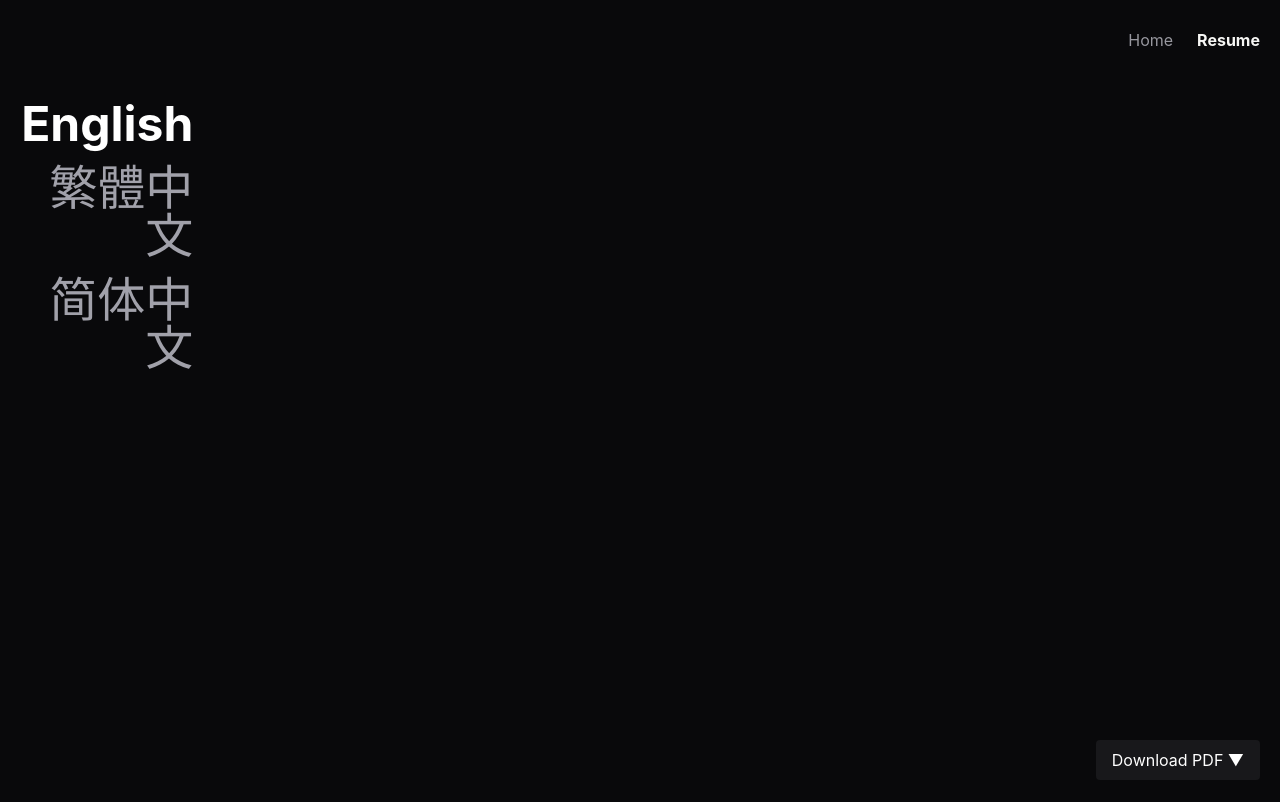
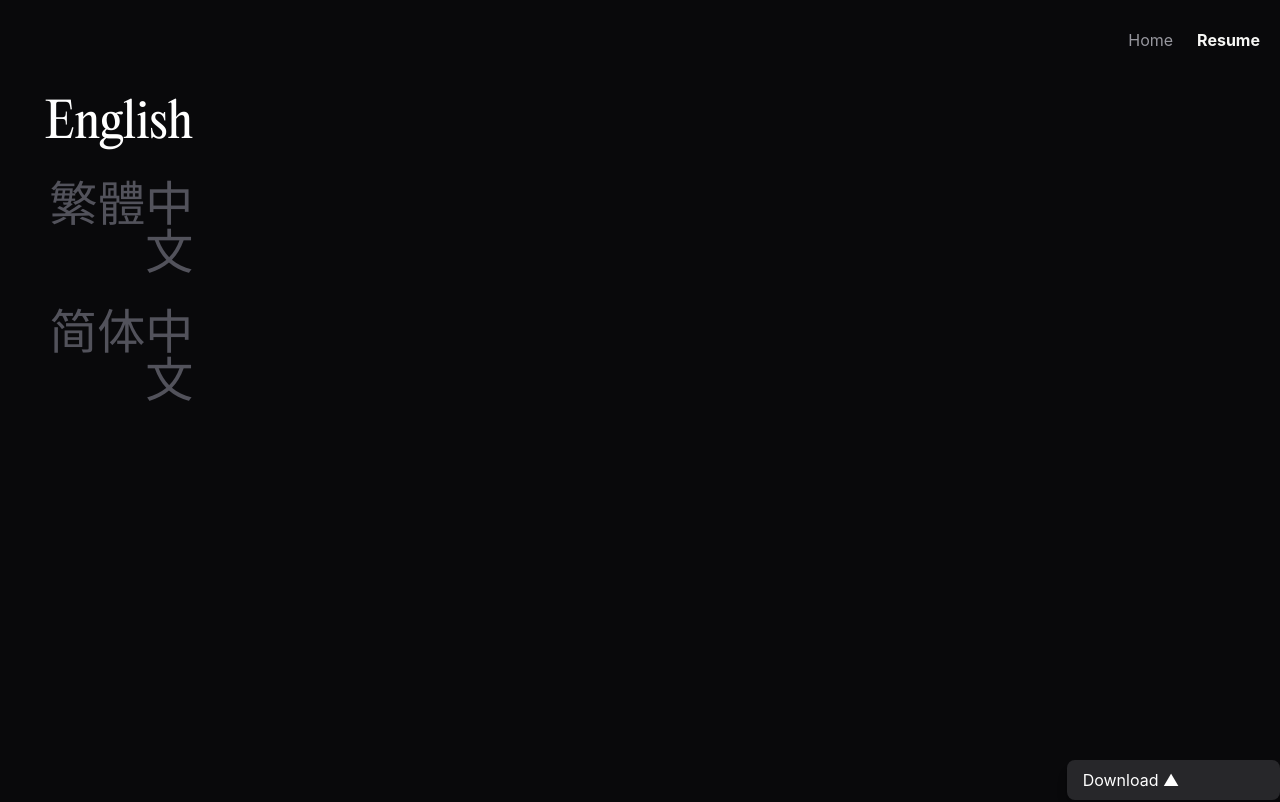
Before and after one commit to hoiian/portfolio2025, a React (Vite) app: page /resume in a window 1280 px wide. Shown: the top 802 px of the page. Built offline with nearby package versions, Linux system fonts and the light colour scheme.

Commit message:
Save local changes before pulling

```diff
--- a/src/components/Footer.jsx
+++ b/src/components/Footer.jsx
@@ -8,7 +8,7 @@ export default function Footer() {
       <div className="flex justify-center">
         <SocialIcons />
       </div>
-      <p className="mt-8 text-sm">© {new Date().getFullYear()} Hoi Ian Wong. All Rights Reserved. 📅 Last update on Feb.
+      <p className="mt-8 text-sm">© {new Date().getFullYear()} Hoi Ian Wong. All Rights Reserved. 📅 Last update in Feb.
       👩🏻‍💻 Crafted with React, Tailwind CSS, and Vite.</p>
     </footer>
   );
--- a/src/pages/Resume.jsx
+++ b/src/pages/Resume.jsx
@@ -24,10 +24,10 @@ export default function Resume() {
       <Header />
       <div className="flex flex-1 pt-[80px]">
         {/* Language Selector */}
-        <div className="w-1/6 p-5 space-y-4 text-5xl">
-          <button onClick={() => setSelectedLang("en")} className={`block w-full text-right ${selectedLang === "en" ? "font-bold text-white" : "text-zinc-400"}`}>English</button>
-          <button onClick={() => setSelectedLang("zh_tw")} className={`block w-full text-right ${selectedLang === "zh_tw" ? "font-bold text-white" : "text-zinc-400"}`}>繁體中文</button>
-          <button onClick={() => setSelectedLang("zh_cn")} className={`block w-full text-right ${selectedLang === "zh_cn" ? "font-bold text-white" : "text-zinc-400"}`}>简体中文</button>
+        <div className="w-1/6 p-5 space-y-8 text-5xl">
+          <button onClick={() => setSelectedLang("en")} className={`font-heading block w-full text-right ${selectedLang === "en" ? " text-white" : "text-zinc-600"}`}>English</button>
+          <button onClick={() => setSelectedLang("zh_tw")} className={`block w-full text-right ${selectedLang === "zh_tw" ? " text-white" : "text-zinc-600"}`}>繁體中文</button>
+          <button onClick={() => setSelectedLang("zh_cn")} className={`block w-full text-right ${selectedLang === "zh_cn" ? " text-white" : "text-zinc-600"}`}>简体中文</button>
         </div>
 
         {/* PDF Viewer */}
@@ -35,19 +35,28 @@ export default function Resume() {
           <iframe src={resumes[selectedLang]} className="w-full h-full" />
         </div>
 
-        <div className="w-1/6 p-5 space-y-4">
-              {/* Download Menu */}
-            <div className="fixed bottom-5 right-5">
-              <button onClick={() => setMenuOpen(!menuOpen)} className="bg-zinc-900 text-white px-4 py-2 rounded border-1">Download PDF ▼</button>
-              {menuOpen && (
-                <div className="absolute bottom-12 right-0 bg-zinc-800 text-white rounded shadow-lg">
-                  {downloadOptions.map((option) => (
-                    <a key={option.file} href={option.file} download className="block px-4 py-2 hover:bg-zinc-700">{option.label}</a>
-                  ))}
-                </div>
-              )}
-            </div>
-        </div>
+        <div className="w-1/6 mt-10 self-end relative">
+        <button
+          onClick={() => setMenuOpen(!menuOpen)}
+          className="bg-zinc-800 text-white px-4 py-2 rounded-lg shadow-lg w-full text-left"
+        >
+          Download ▲
+        </button>
+        {menuOpen && (
+          <div className="absolute bottom-full mb-2 bg-zinc-800 text-white p-3 rounded-lg shadow-lg w-full">
+            {downloadOptions.map((option, index) => (
+              <a
+                key={index}
+                href={option.file}
+                download
+                className="block px-4 py-2 hover:bg-zinc-700"
+              >
+                {option.label}
+              </a>
+            ))}
+          </div>
+        )}
+      </div>
       </div>
 
 
```
Also changed, not shown: 1 other file (tests, documents, lock files or other folders).
